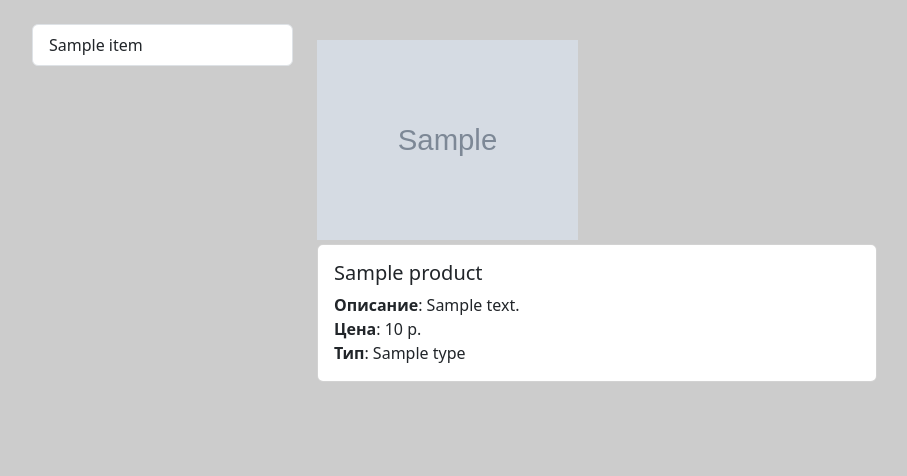
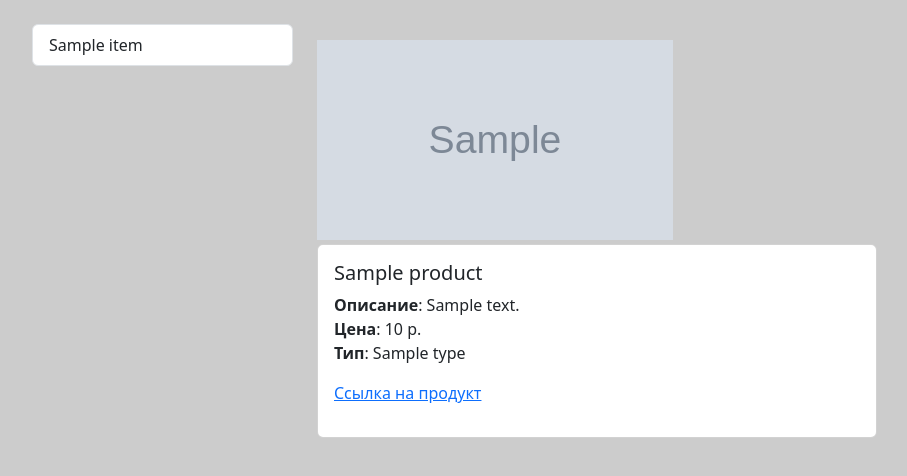
Before and after one commit to maksimov-m/sale_product_site, a Django app: page /products/shop/1 in a window 1280 px wide. Shown: the part 56-532 px from the top of the page, without its empty margins (50-957 px from the left). Run offline with Django 4.2, Linux system fonts and the light colour scheme; tables that the repository leaves empty hold one stand-in row (values such as "Sample post"); grey boxes marked "Sample" are stand-in pictures; a database or web service that is not in the repository returns one stand-in record (values such as "Sample title"); data that the repository does not hold is empty; some libraries are stand-ins or nearby versions.

Commit message:
доработка сайта

```diff
--- a/sale_product_site/product_list/templates/product_list/index.html
+++ b/sale_product_site/product_list/templates/product_list/index.html
@@ -33,7 +33,7 @@
             <div class="card" style="width: 18rem;">
                 <div class="card-body">
                     <h5 class="card-title">{{ item.name }}</h5>
-                    <p class="card-text">{{ item.url }}</p>
+                    <p class="card-text"><strong>Ссылка</strong>: {{ item.url }}</p>
                     <a href="products/shop/{{ item.name }}" class="btn btn-primary">Продукты</a>
                 </div>
                 {% endfor %}
--- a/sale_product_site/product_list/templates/product_list/view_products.html
+++ b/sale_product_site/product_list/templates/product_list/view_products.html
@@ -37,10 +37,10 @@
                 {% endfor %}
             </div>
         </div>
-        <div class="col-3">
+        <div class="col-4">
             {% if content %}
             {% for item in content %}
-            <img src="{{ item.image_Url }}" width="200" height="200"class="card-img-top mt-3" alt="...">
+            <img src="{{ item.image_Url }}" width="200" height="200" class="card-img-top mt-3" alt="...">
             <div class="card mt-1" style="width: 35rem;">
                 <div class="card-body">
                     <h5 class="card-title">{{ item.name }}</h5>
@@ -49,6 +49,7 @@
                         <strong>Цена</strong>: {{ item.sale_Price }} р.<br>
                         <strong>Тип</strong>: {{ item.type }}
                     </p>
+                    <p><a href="{{ item.url }}">Ссылка на продукт</a></p>
                 </div>
             </div>
                 {% endfor %}
--- a/sale_product_site/product_list/templatetags/product_list_tags.py
+++ b/sale_product_site/product_list/templatetags/product_list_tags.py
@@ -8,4 +8,5 @@ register = template.Library()
 def get_categories():
     r = requests.get(f'http://45.143.94.139/Discount/Products/Types')
     categories = r.json()
+    mass = []
     return categories
```
